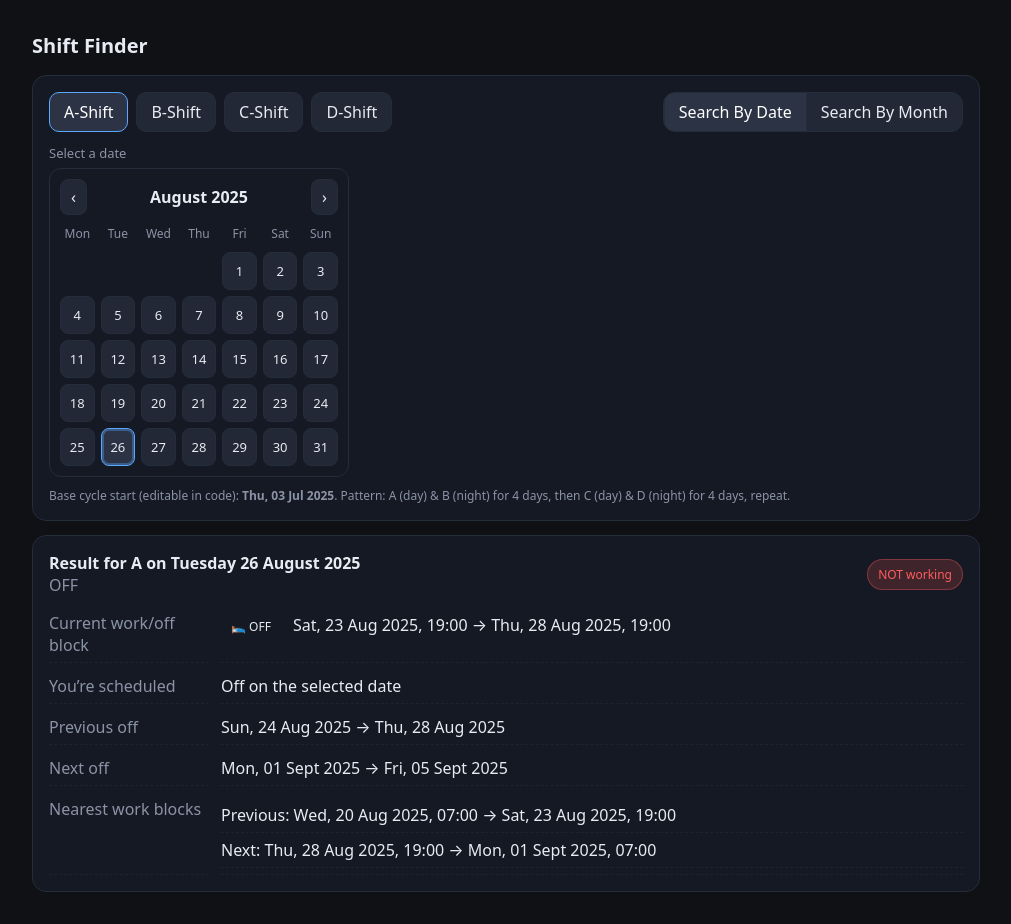
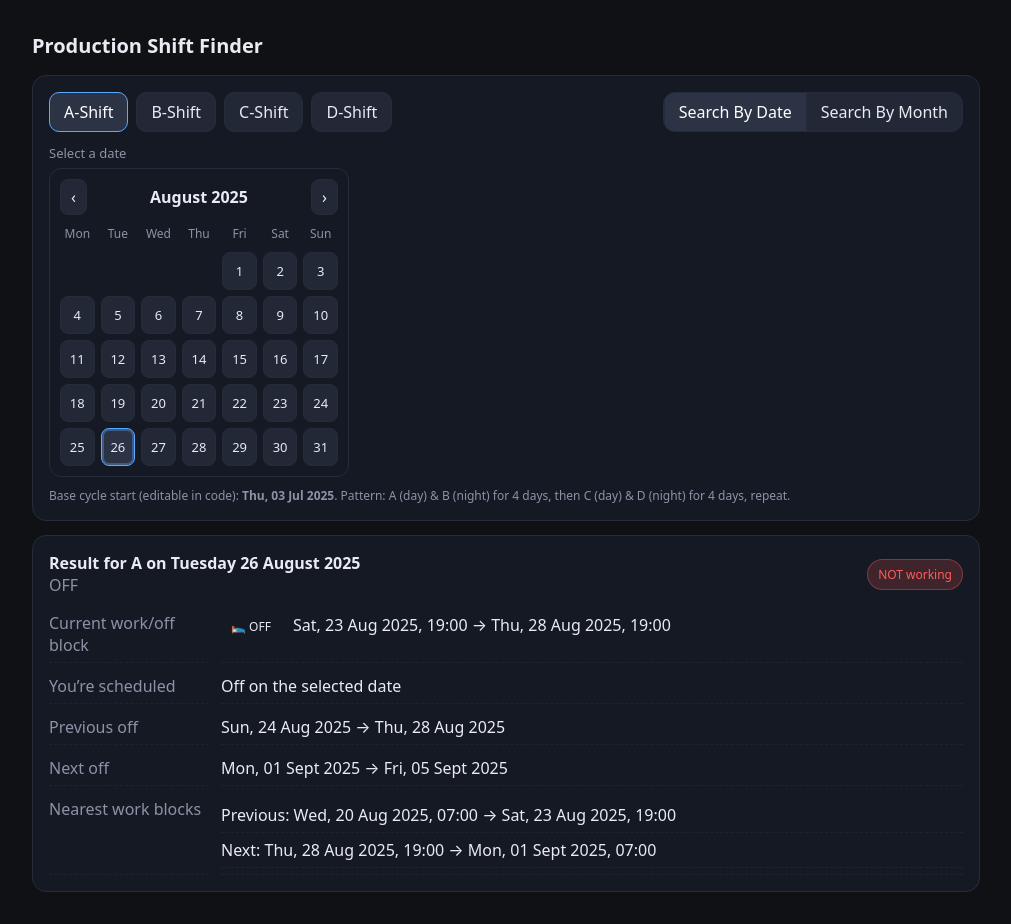
Before and after one commit to programmmerjosh/shift-finder, a Vue app: page / in a window 1280 px wide. Shown: the whole page, without its empty margins (134-1145 px from the left). Built offline with nearby package versions, Linux system fonts and the light colour scheme.

Commit message:
update header

```diff
--- a/src/App.vue
+++ b/src/App.vue
@@ -1,6 +1,6 @@
 <template>
   <div class="container">
-    <h1>Shift Finder</h1>
+    <h1>Production Shift Finder</h1>
 
     <!-- Controls -->
     <div class="card" style="margin-bottom:14px">
```
